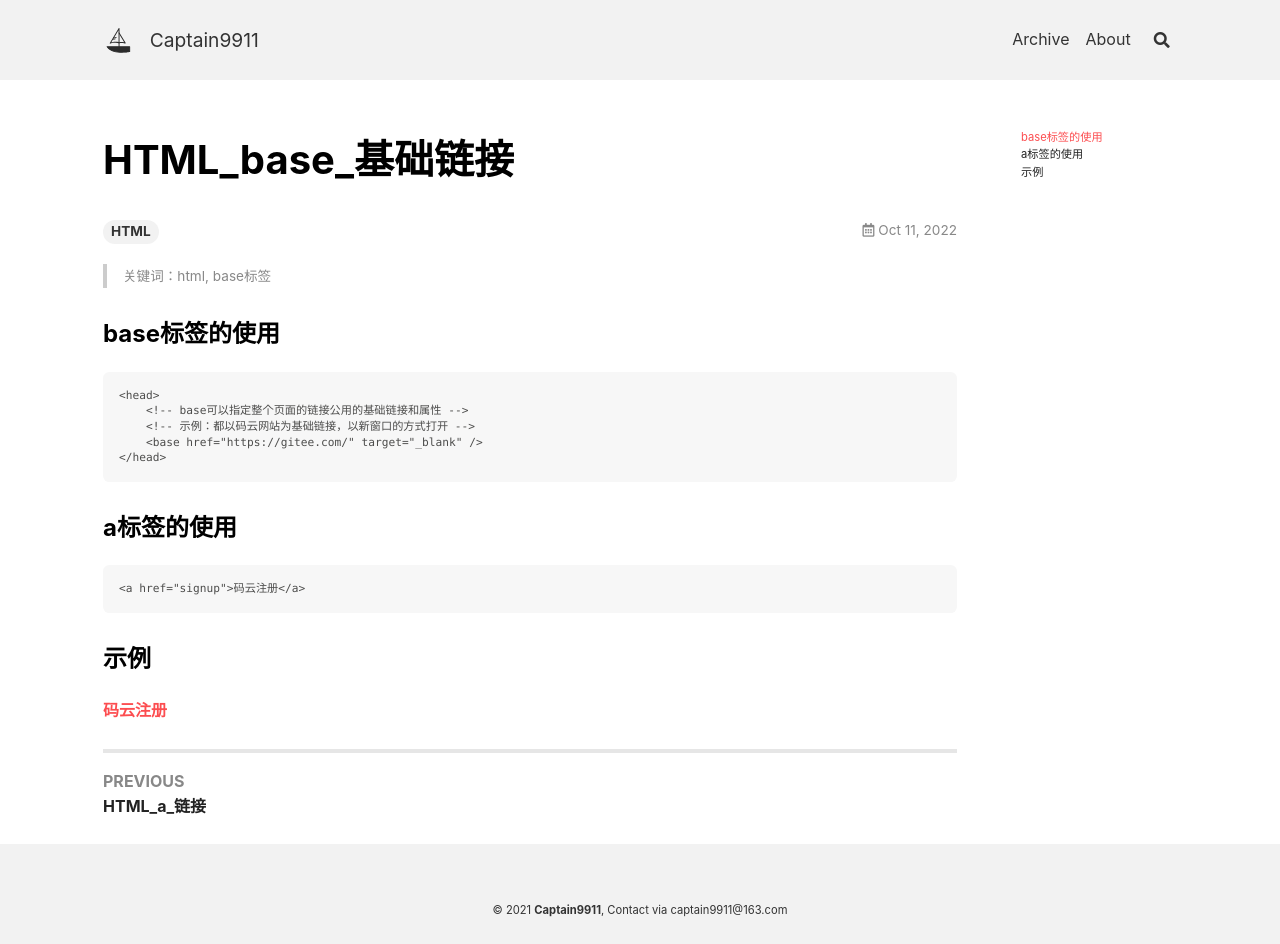
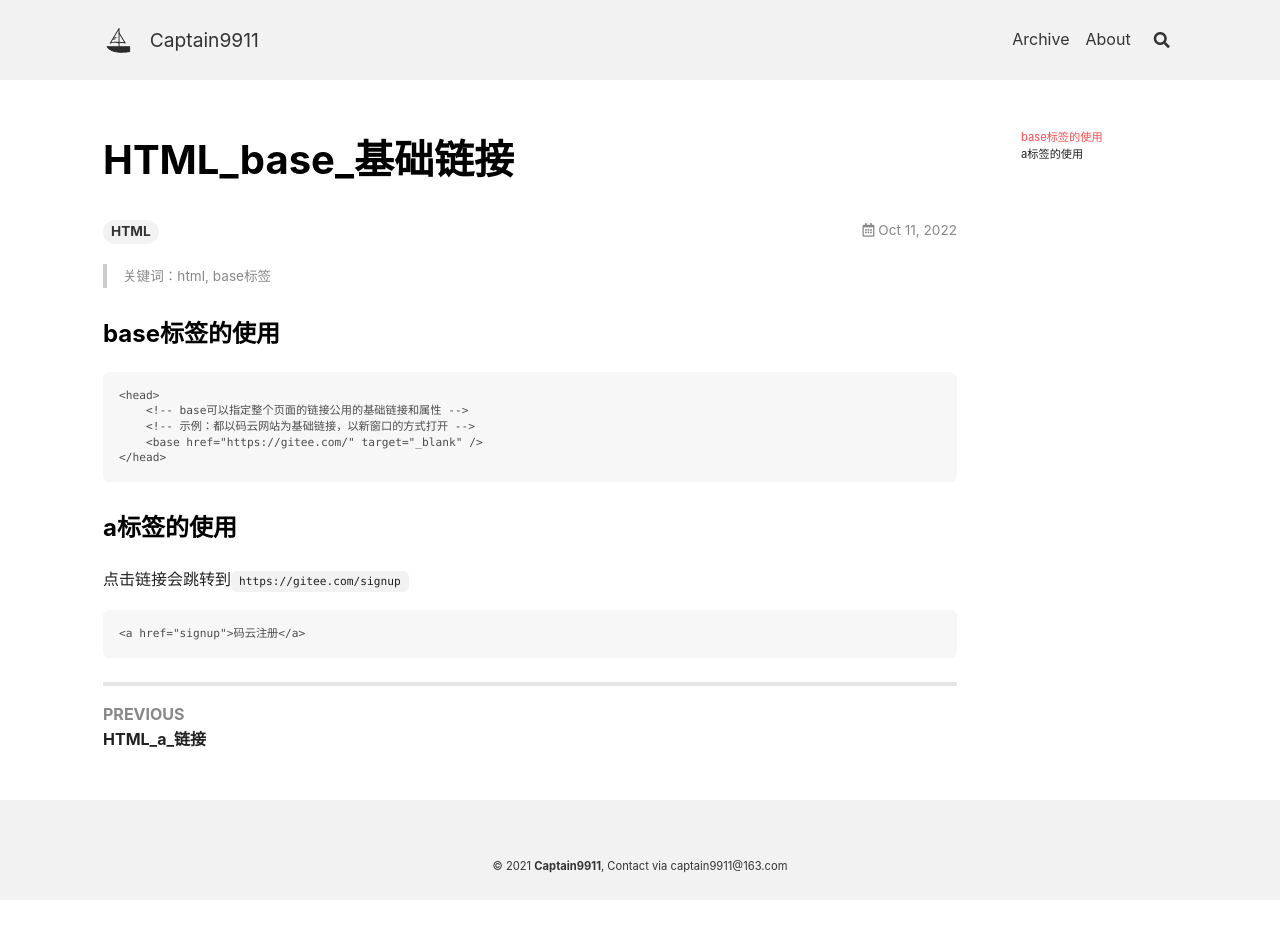
Before and after one commit to captain9911/blog, a Jekyll site: the page built from _posts/2022-10-11-html_base.md, in a window 1280 px wide. Built offline with Jekyll 4.4.1, drawn with Linux system fonts in a browser that asks for light colours; nearby versions of some CDN libraries; comment, search, counter and statistics services are not loaded; after the commit the page ends 900 px from its top, so only the background shows below that.

Commit message:
commit blog 2022-10-12 14:36:03

````diff
--- a/_posts/2022-10-11-html_base.md
+++ b/_posts/2022-10-11-html_base.md
@@ -17,16 +17,8 @@ key: 2022-10-11-html_base
 
 ### a标签的使用
 
+点击链接会跳转到`https://gitee.com/signup`
+
 ```
 <a href="signup">码云注册</a>
 ```
-
-### 示例
-
-<head>
-    <!-- base可以指定整个页面的链接公用的基础链接和属性 -->
-    <!-- 示例：都以码云网站为基础链接，以新窗口的方式打开 -->
-    <base href="https://gitee.com/" target="_blank" />
-</head>
-
-<a href="signup">码云注册</a>
````
